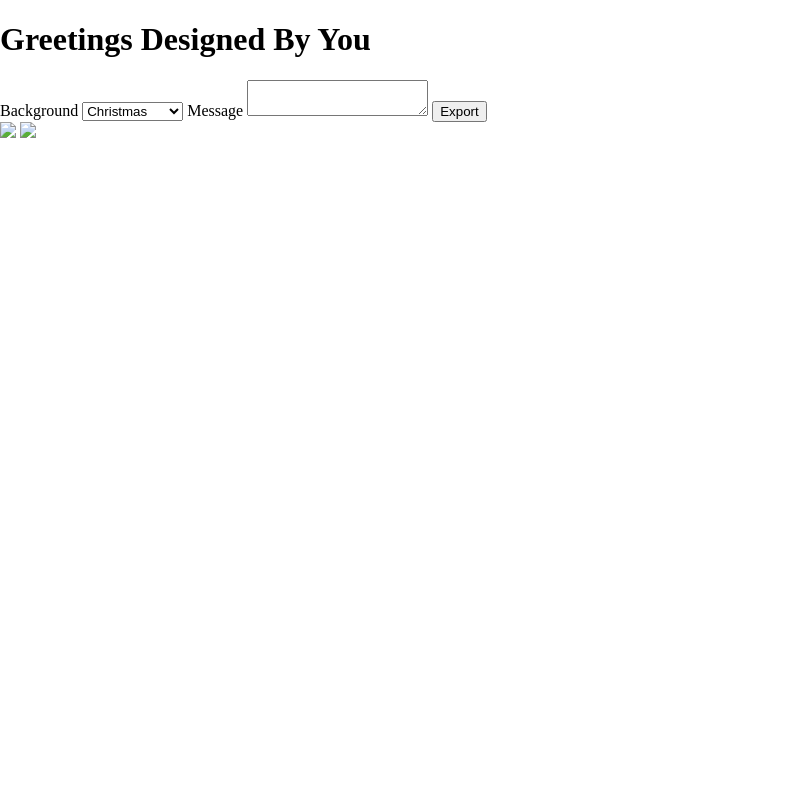
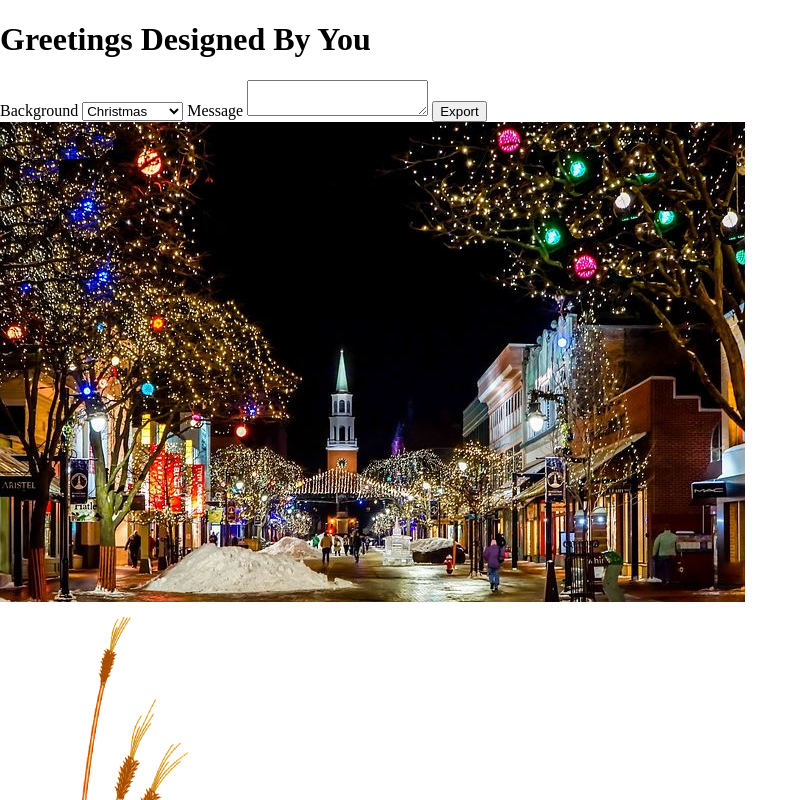
Before and after one commit to Andy-Mascaro/greeting-card, a plain HTML site: page index.html in a window 1280 px wide. Shown: the top 800 px of the page, without its empty margins (0-808 px from the left). Drawn offline with Linux system fonts and the light colour scheme.

Commit message:
chg christmas pic added s to end of img asset

```diff
--- a/index.html
+++ b/index.html
@@ -27,8 +27,8 @@
 
         </section>
     <article id="picture" class="Christmas">
-<img id="christmas-image" src="asset/christmas.png">
-<img id="thanksgiving-image" src="asset/thanksgiving.png" >
+<img id="christmas-image" src="assets/christmas.jpg">
+<img id="thanksgiving-image" src="assets/thanksgiving.png" >
 
 <p id="discription-display">
 
```
Also changed, not shown: assets/christmas.jpg (added), assets/christmas.png.webp (deleted).
